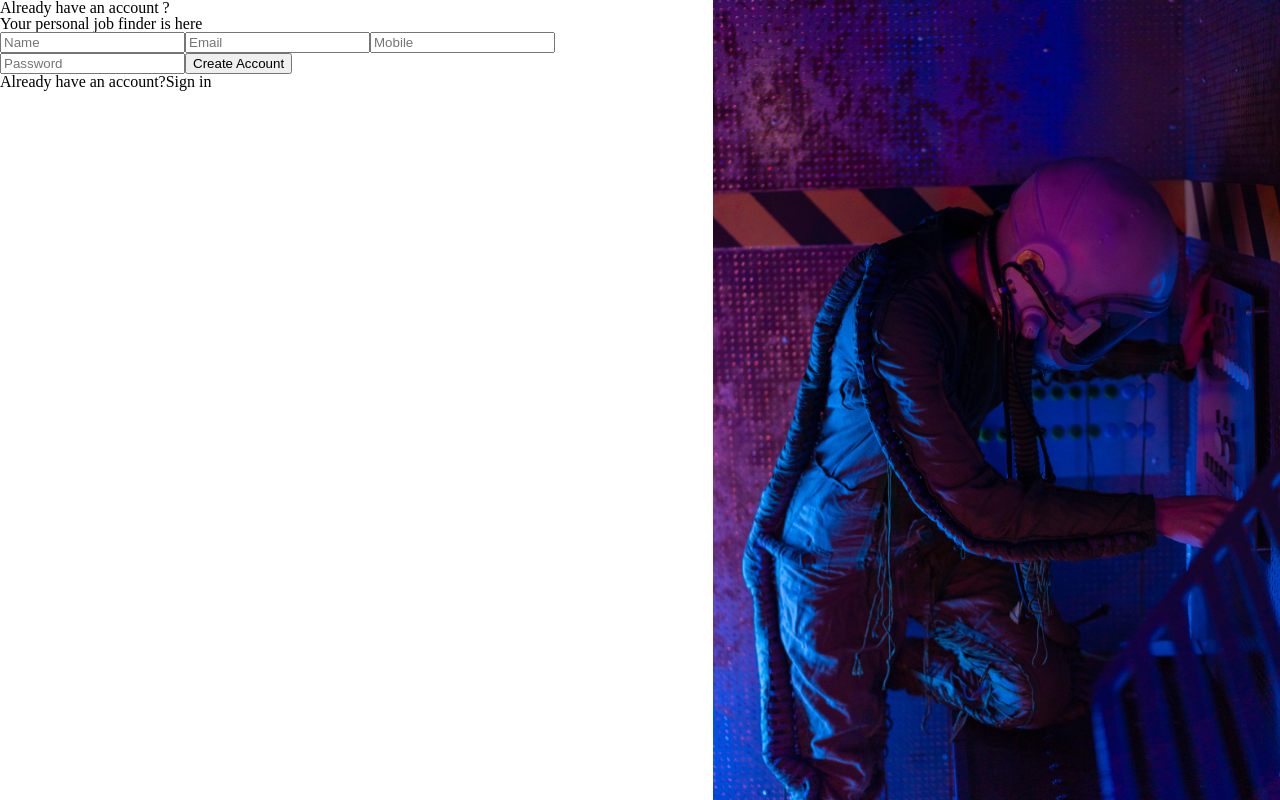
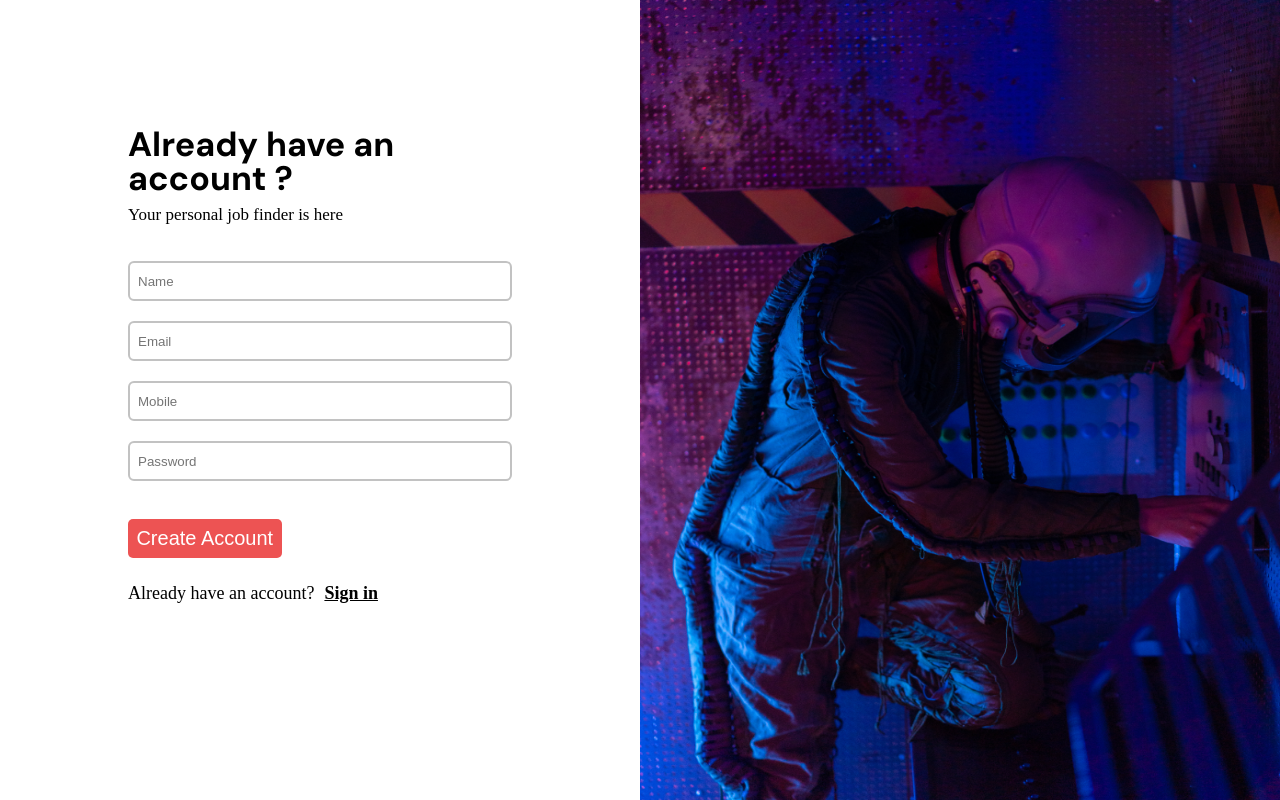
Before and after one commit to Mangee80/job_Portal, a React (Create React App) app in the folder client/jpa/: page /register in a window 1280 px wide. Built offline with nearby package versions, Linux system fonts and the light colour scheme.

Commit message:
register page

```diff
--- a/client/jpa/src/Components/JobForm/JobForm.jsx
+++ b/client/jpa/src/Components/JobForm/JobForm.jsx
@@ -98,9 +98,9 @@ export const JobForm=()=> {
 
 
 
-    const handleEdit = async(event)=>{
-        event.preventDefault();
-      if (
+const handleEdit = async(event)=>{
+    event.preventDefault();
+  if (
     !formData.companyName ||
     !formData.logoURL ||
     !formData.position ||
@@ -206,8 +206,8 @@ export const JobForm=()=> {
       </div>
 
       <div className={styles.formGroup}>
-        <label className={styles.label} htmlFor="skills">Skills:</label>
-        <input className={styles.input} type="text" name="skills" value={formData.skillsRequired} onChange={handleChange} placeholder='skills'/>
+        <label className={styles.label} htmlFor="skillsRequired">Skills:</label>
+        <input className={styles.input} type="text" name="skillsRequired" value={formData.skillsRequired} onChange={handleChange} placeholder='skills'/>
       </div>
 
     </div>
--- a/client/jpa/src/Components/Register/Style.module.css
+++ b/client/jpa/src/Components/Register/Style.module.css
@@ -0,0 +1,53 @@
+.container{
+    width: 50vw;
+    padding: 10vw;
+    box-sizing: border-box;
+    display: inline-flex;
+    flex-direction: column;
+
+
+}
+.h1{
+    font-size: 34px;
+    margin-bottom: 10px;
+    font-weight: 900;
+    font-family: var(--font-dm-sans);
+}
+.h2{
+    font-size: 17px;
+    margin-bottom: 28px;
+    font-weight: 500;
+}
+.input{
+    padding: 8px;
+    border-radius: 6px;
+    border: none;
+    margin: 10px 0px;
+    height: 20px;
+    border: 2px solid #C2C2C2;
+    box-shadow: 0px 0px 0px 4px rgba(255, 255, 255, 0.01);
+}
+.button{
+    width: 40%;
+    /* height: 28px; */
+    padding: 8px;
+    font-size: 20px;
+    margin-top: 28px;
+    background: #ED5353;
+    box-shadow: 0px 0px 0px 4px rgba(255, 255, 255, 0.01);
+    border-radius: 5px;
+    color: white;
+    border: none;
+    font-weight: 500;
+    margin-bottom:16px ;
+
+}
+.footer{
+    font-size: 18px;
+    margin-top: 10px;
+}
+.underline{
+    margin: 10px;
+    font-weight: 700;
+    text-decoration: underline;
+}
```
